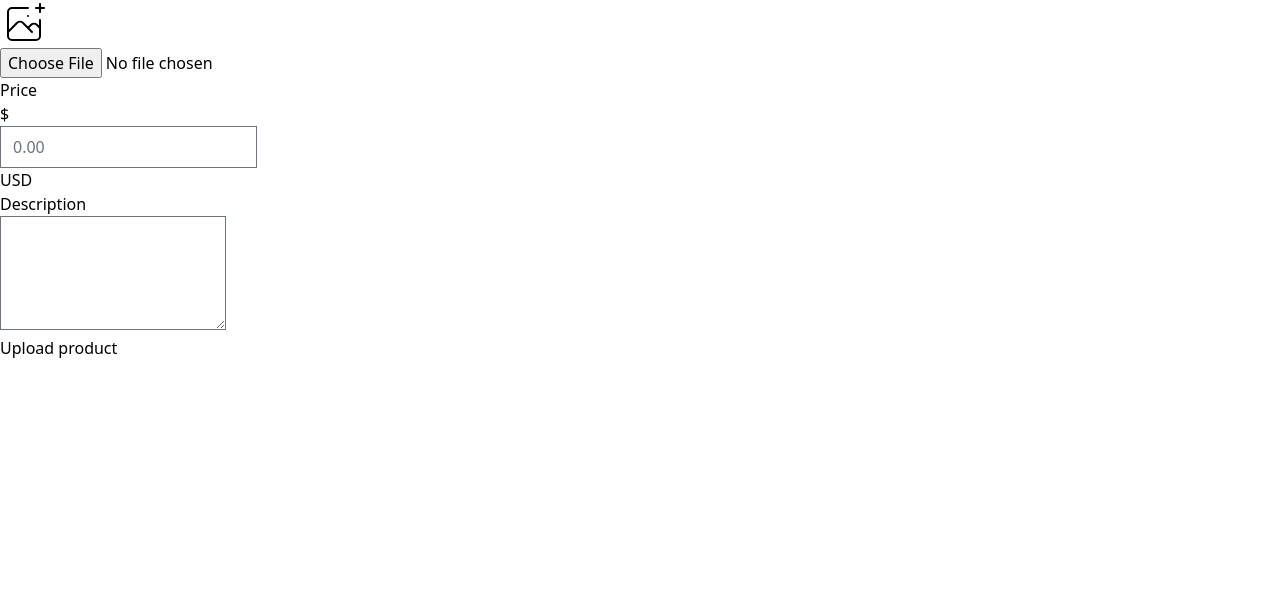
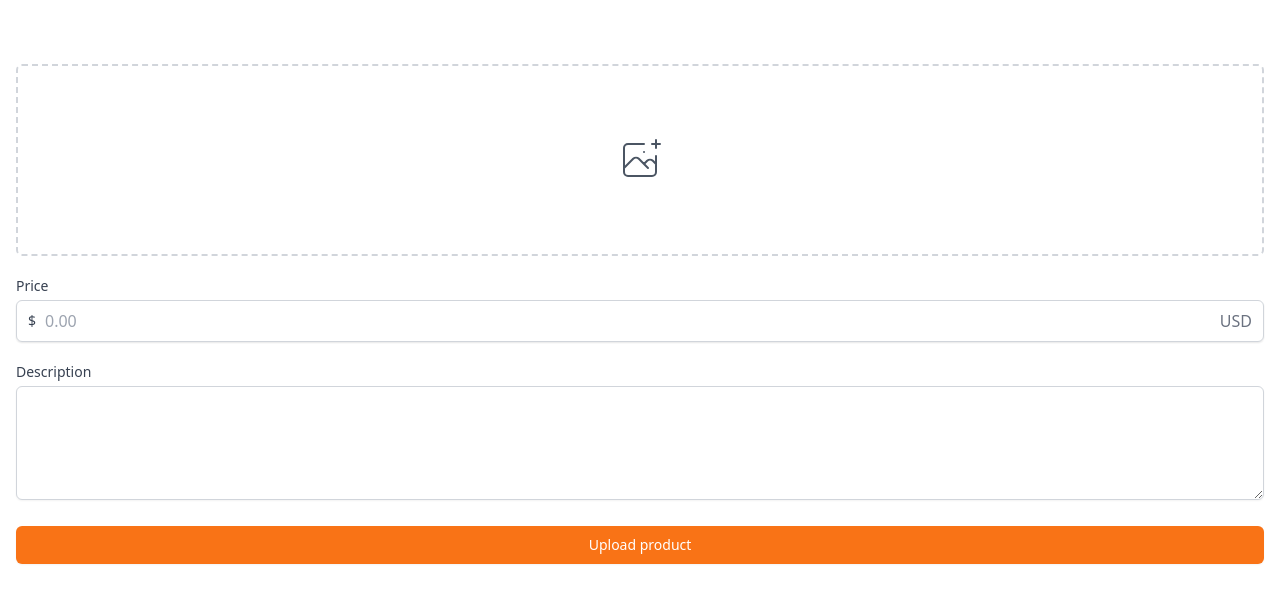
Before and after one commit to jin123457/carrot-market, a Next.js app: page /items/upload in a window 1280 px wide. Shown: the top 602 px of the page. Built offline with nearby package versions, Linux system fonts and the light colour scheme.

Commit message:
item upload page UI created

```diff
--- a/src/pages/enter.tsx
+++ b/src/pages/enter.tsx
@@ -36,13 +36,14 @@
                     </div>
                 </div>
                 <form className="flex flex-col mt-8">
-                    <label className="text-sm font-medium text-gray-700">
+                    <label htmlFor="input" className="text-sm font-medium text-gray-700">
                         {method === "email" ? "Email address" : null}
                         {method === "phone" ? "Phone number" : null}
                     </label>
                     <div className="mt-1">
                         {method === "email" ? (
                             <input
+                                id="input"
                                 type="email"
                                 className="appearance-none w-full px-3 py-2 border border-gray-300 rounded-md shadow-sm placeholder-gray-400 focus:outline-none focus:ring-orange-500 focus:border-orange-500"
                                 required
@@ -54,6 +55,7 @@
                                     +82
                                 </span>
                                 <input
+                                    id="input"
                                     type="number"
                                     className="appearance-none w-full px-3 py-2 border border-gray-300 rounded-md rounded-l-none shadow-sm placeholder-gray-400 focus:outline-none focus:ring-orange-500 focus:border-orange-500"
                                     required
--- a/src/pages/items/upload.tsx
+++ b/src/pages/items/upload.tsx
@@ -1,9 +1,8 @@
 const UploadItem = () => {
     return (
+        <div className="px-4 py-16 ">
             <div>
-            <div>
-                <div>
-                    <label>
+                <label className="w-full flex items-center justify-center border-2 border-dashed border-gray-300 h-48 rounded-md text-gray-600 hover:text-orange-600 hover:border-orange-500 cursor-pointer">
                     <svg className="h-12 w-12" stroke="currentColor" fill="none" viewBox="0 0 48 48" aria-hidden="true">
                         <path
                             d="M28 8H12a4 4 0 00-4 4v20m32-12v8m0 0v8a4 4 0 01-4 4H12a4 4 0 01-4-4v-4m32-4l-3.172-3.172a4 4 0 00-5.656 0L28 28M8 32l9.172-9.172a4 4 0 015.656 0L28 28m0 0l4 4m4-24h8m-4-4v8m-12 4h.02"
@@ -12,30 +11,35 @@
                             strokeLinejoin="round"
                         />
                     </svg>
-
-                        <input type="file" />
+                    <input className="hidden" type="file" />
                 </label>
             </div>
+            <div className="my-5">
+                <label className="mb-1 block text-sm font-medium text-gray-700" htmlFor="price">
+                    Price
+                </label>
+                <div className="rounded-md relative shadow-sm flex items-center">
+                    <div className="absolute left-0 pl-3 flex justify-center items-center pointer-events-none">
+                        <span className="text-gray-700 text-sm">$</span>
                     </div>
-            <div>
-                <label>Price</label>
-                <div>
-                    <div>
-                        <span>$</span>
-                    </div>
-                    <input type="text" placeholder="0.00" />
-                    <div>
-                        <span>USD</span>
+                    <input
+                        id="price"
+                        type="text"
+                        placeholder="0.00"
+                        className="appearance-none pl-7 w-full px-3 py-2 border border-gray-300 rounded-md shadow-sm placeholder-gray-400 focus:outline-none focus:ring-orange-500 focus:border-orange-500"
+                    />
+                    <div className="absolute right-0 pr-3 flex items-center pointer-events-none">
+                        <span className="text-gray-500">USD</span>
                     </div>
                 </div>
             </div>
             <div>
-                <label>Description</label>
-                <div>
-                    <textarea rows={4} />
+                <label className="mb-1 block text-sm font-medium text-gray-700">Description</label>
+                <textarea rows={4} className="mb-1 shadow-sm w-full focus:ring-orange-500 rounded-md border-gray-300 focus:border-orange-500" />
             </div>
-            </div>
-            <button>Upload product</button>
+            <button className="mt-4 bg-orange-500 hover:bg-orange-600 text-white py-2 px-4 border border-transparent rounded-md shadow-sm text-sm font-medium focus:ring-2 focus:ring-offset-2 focus:ring-orange-500 focus:outline-none w-full">
+                Upload product
+            </button>
         </div>
     );
 };
```
Lines whose indentation alone changed are shown as unchanged.
